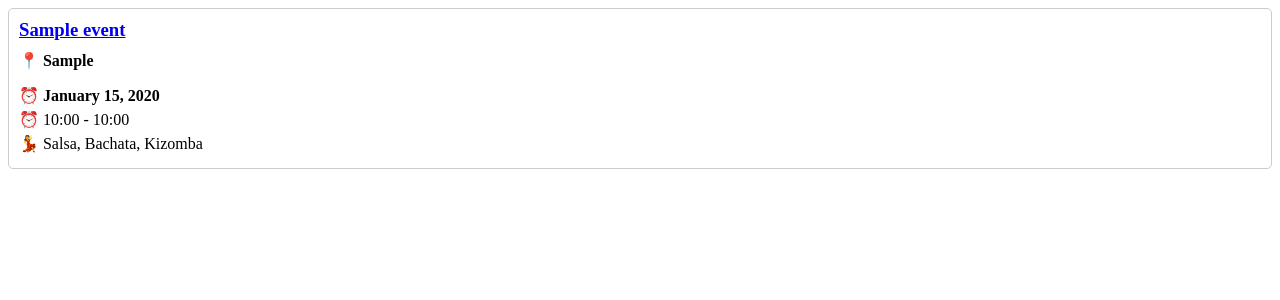
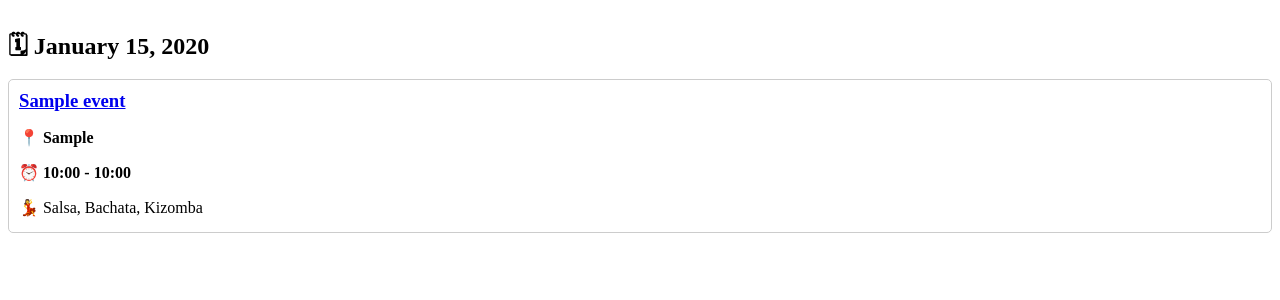
Before and after one commit to canbolukbas/findlatinnights, a Django app: template findlatinnights/events/templates/events/event_list.html in a window 1280 px wide. Shown: the top 300 px of the page. Run offline with Django 4.2, Linux system fonts and the light colour scheme; the template is opened without the code that fills it: values that come from a table or form of the project are taken from there, others are empty; tables that the repository leaves empty hold one stand-in row (values such as "Sample post").

Commit message:
Group events under a date

```diff
--- a/findlatinnights/events/static/css/style.css
+++ b/findlatinnights/events/static/css/style.css
@@ -8,6 +8,11 @@
     border: 1px solid #ccc;
     border-radius: 5px;
     padding: 10px;
+    margin-bottom: 10px;
+  }
+
+  .date-title {
+    font-weight: bold;
     margin-bottom: 10px;
   }
 
@@ -33,15 +38,3 @@
     margin-top: 0;
     margin-bottom: 10px;
   }
-
-/* style.css */
-.event {
-    margin-bottom: 20px;
-    border: 1px solid #ccc;
-    padding: 10px;
-}
-
-.venue, .price, .date, .time, .music {
-    margin-top: 5px;
-    margin-bottom: 5px;
-}
--- a/findlatinnights/events/templates/events/event_list.html
+++ b/findlatinnights/events/templates/events/event_list.html
@@ -4,14 +4,22 @@
 <link rel="stylesheet" type="text/css" href="{% static 'css/style.css' %}">
 
 <div class="event-list">
+  {% if events %}
+    {% with events|first as first_event %}
+      {% with first_event.start_datetime.date as current_date %}
+        <h2 class="date-title">🗓 {{ current_date|date:"F j, Y" }}</h2>
         {% for event in events %}
+          {% if event.start_datetime.date != current_date %}
+            {% with event.start_datetime.date as current_date %}
+              <h2 class="date-title">🗓  {{ current_date|date:"F j, Y" }}</h2>
+            {% endwith %}
+          {% endif %}
           <div class="event-box">
             <a href="{{ event.external_url }}">
               <h3>{{ event.title }}</h3>
             </a>
             <p class="venue">📍 {{ event.venue }}</p>
-    <p class="datetime">⏰ {{ event.start_datetime|date:"F j, Y" }}</p>
-    <p class="time">⏰ {{ event.start_datetime|time:"H:i" }} - {{ event.end_datetime|time:"H:i" }}</p>
+            <p class="datetime">⏰ {{ event.start_datetime|time:"H:i" }} - {{ event.end_datetime|time:"H:i" }}</p>
             <p class="music">💃
               {% if event.does_play_salsa %} Salsa, {% endif %}
               {% if event.does_play_bachata %} Bachata, {% endif %}
@@ -19,4 +27,9 @@
             </p>
           </div>
         {% endfor %}
+      {% endwith %}
+    {% endwith %}
+  {% else %}
+    <p>No events found.</p>
+  {% endif %}
 </div>
```
Lines whose indentation alone changed are shown as unchanged.
